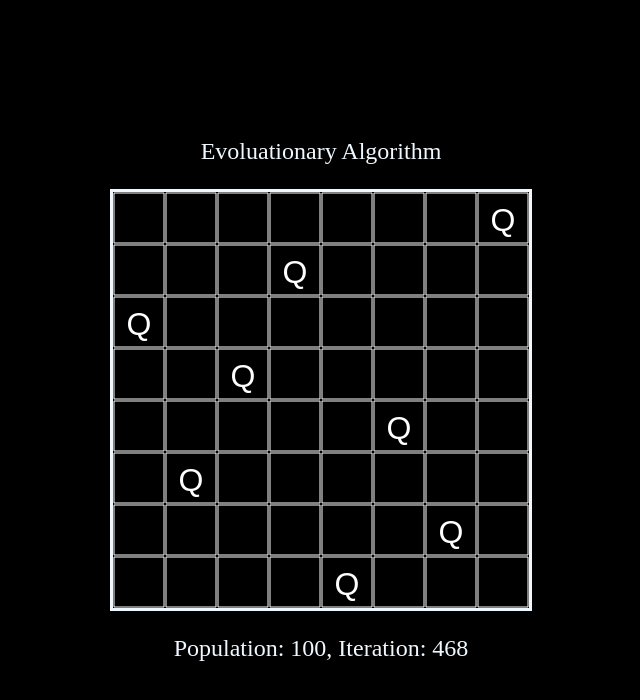
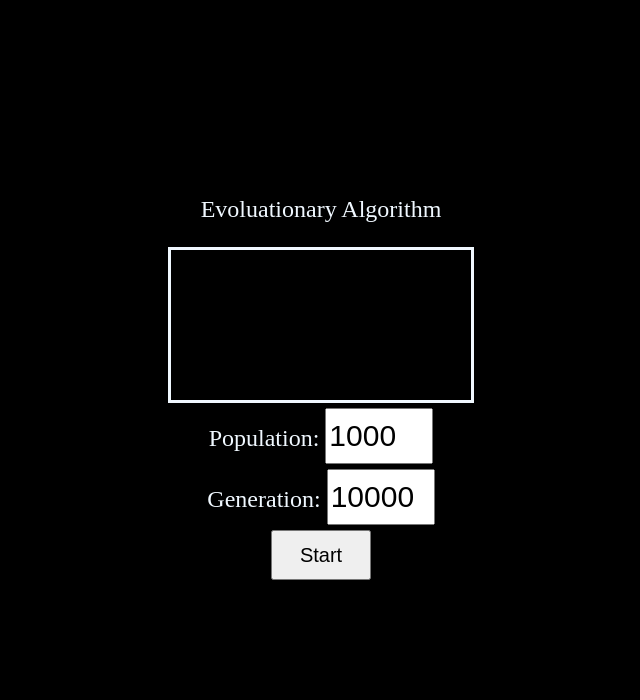
Before and after one commit to h3902340/eight-queen, a website: page index.html in a window 1280 px wide. Shown: the whole page, without its empty margins (319-959 px from the left). Drawn offline with Linux system fonts and the light colour scheme.

Commit message:
add buttons

```diff
--- a/index.html
+++ b/index.html
@@ -11,6 +11,15 @@
     <div id="wrapper">
         <p class="label">Evoluationary Algorithm</p>
         <Canvas id="mainCanvas"></Canvas>
+        <div style="margin-top: 5px;">
+            <label class="label">Population: </label><input class="input" id="population" type="number" value="1000"
+                oninput="onInputPopulation(this.value)">
+        </div>
+        <div style="margin-top: 5px;">
+            <label class="label">Generation: </label><input class="input" id="generation" type="number" value="10000"
+                oninput="onInputGeneration(this.value)">
+        </div>
+        <button style="margin-top: 5px;" class="button" onclick="start()">Start</button>
         <p class="label" id="result"></p>
     </div>
     <script src="index.js"></script>
--- a/index.js
+++ b/index.js
@@ -7,7 +7,7 @@ let boardHeight = 8;
 let squareWidth = 50;
 let lineThickness = 1;
 let queenCount = 8;
-let populationCount = 100;
+let populationCount = 1000;
 let iterationLimit = 10000;
 let currentIteration = 0;
 let perfectEntityIndex = -1;
@@ -15,12 +15,6 @@ function generateEntity() {
     let queenSpot = [];
     for (let j = 0; j < boardWidth; j++) {
         queenSpot.push(j);
-    }
-    for (let j = boardWidth; j > 0; j--) {
-        let index = Math.floor(Math.random() * j);
-        let temp = queenSpot[index];
-        queenSpot[index] = queenSpot[j - 1];
-        queenSpot[j - 1] = temp;
     }
     return {
         queenSpot: queenSpot,
@@ -74,9 +68,25 @@ function getNonAttackingPairCount(queenSpot) {
     }
     return count;
 }
+function onInputPopulation(value) {
+    populationCount = Number(value);
+    if (populationCount < 1) {
+        populationCount = 1;
+    }
+}
+function onInputGeneration(value) {
+    iterationLimit = Number(value);
+    if (iterationLimit < 1) {
+        iterationLimit = 1;
+    }
+}
+function start() {
+    population = [];
     for (let i = 0; i < populationCount; i++) {
         population.push(generateEntity());
     }
+    currentIteration = 0;
+    perfectEntityIndex = -1;
     while (currentIteration < iterationLimit) {
         let totalScore = 0;
         for (let i = 0; i < population.length; i++) {
@@ -104,6 +114,8 @@ while (currentIteration < iterationLimit) {
         }
         // mating
         for (let i = 0; i < population.length; i += 2) {
+            if (i + 1 == population.length)
+                break;
             let index = Math.floor(Math.random() * queenCount);
             for (let j = 0; j < index; j++) {
                 for (let k = 0; k < boardHeight; k++) {
@@ -126,7 +138,7 @@ while (currentIteration < iterationLimit) {
     }
     if (perfectEntityIndex != -1) {
         drawBoard(population[perfectEntityIndex].queenSpot);
-    document.getElementById('result').innerHTML = `Population: ${population.length}, Iteration: ${currentIteration}`;
+        document.getElementById('result').innerHTML = `Population: ${population.length}, Generation: ${currentIteration}`;
     }
     else {
         let highest = 0;
@@ -137,3 +149,4 @@ else {
         }
         alert('No perfect entity! highest: ' + highest);
     }
+}
```
Also changed, not shown: index.ts (+22 -8 lines), 1 other file. Lines whose indentation alone changed are shown as unchanged.
